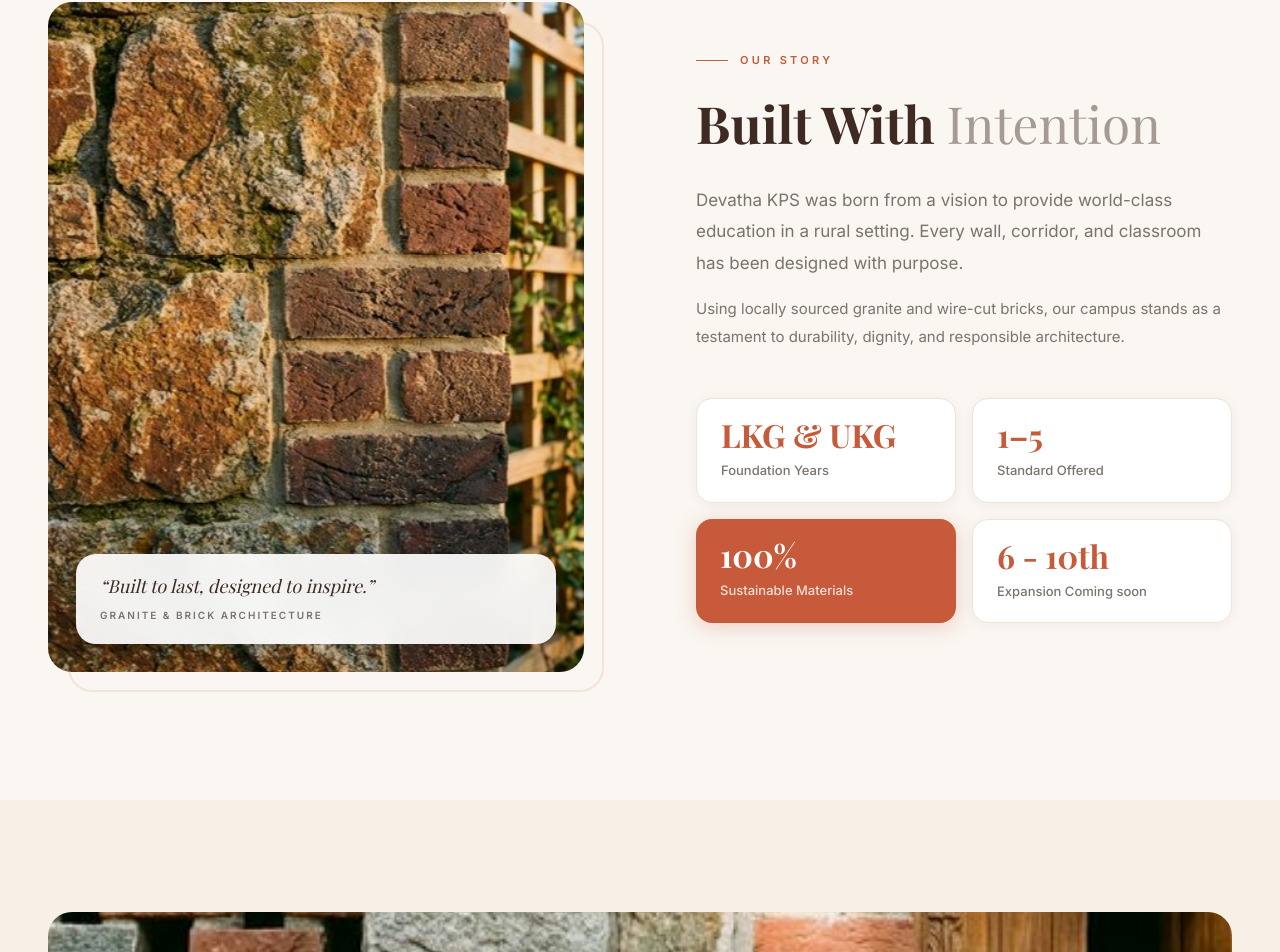
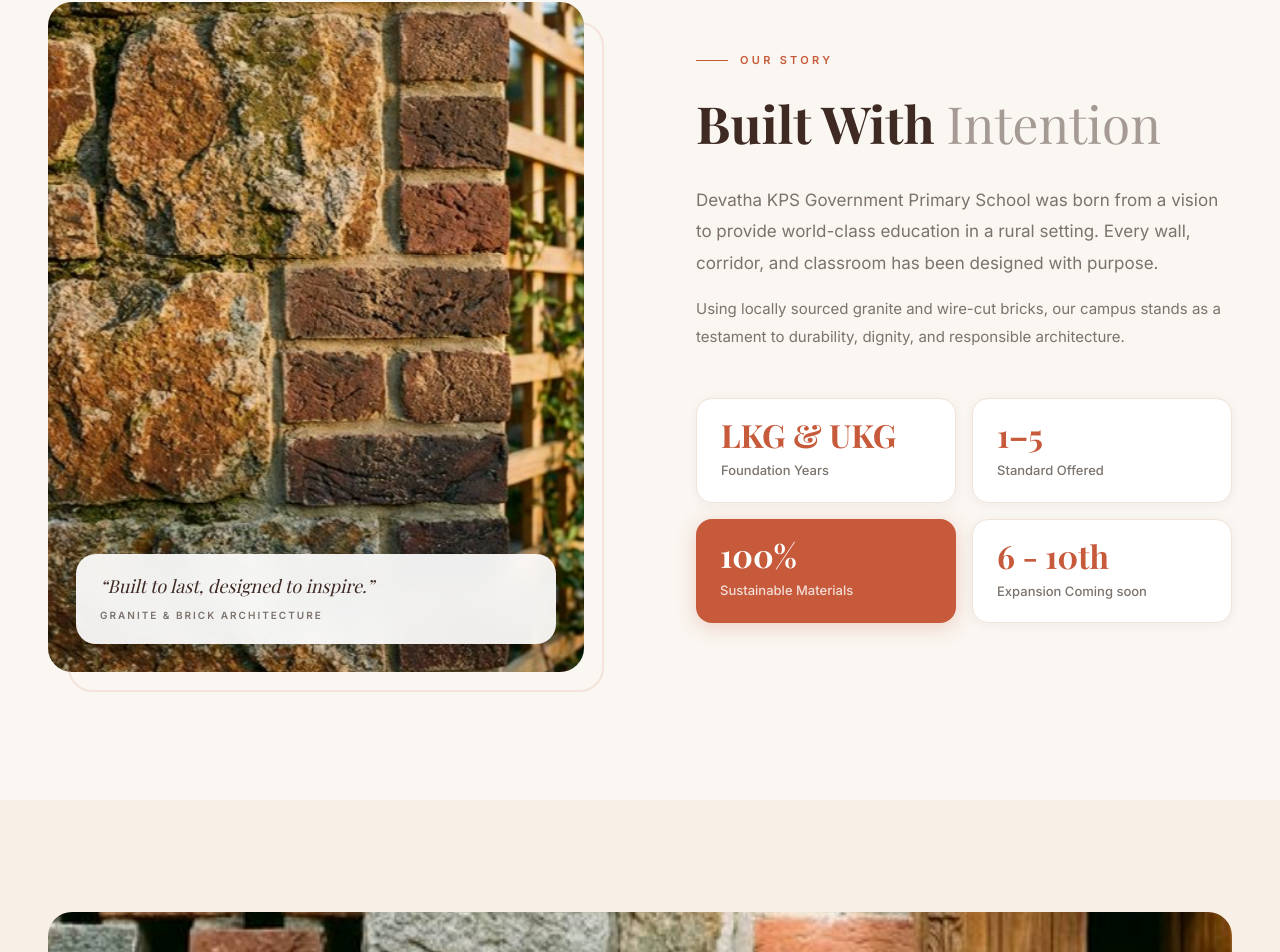
Before and after one commit to rakshithsantosh/devathaKPS, a Next.js app: page / in a window 1280 px wide. Shown: the part 1488-2440 px from the top of the page. Built offline with nearby package versions, Linux system fonts and the light colour scheme; a web font is replaced by a local one.

Commit message:
content change

```diff
--- a/src/components/Story.tsx
+++ b/src/components/Story.tsx
@@ -180,7 +180,7 @@
                                 marginBottom: 16,
                             }}
                         >
-                            Devatha KPS was born from a vision to provide world-class
+                            Devatha KPS Government Primary School was born from a vision to provide world-class
                             education in a rural setting. Every wall, corridor, and classroom
                             has been designed with purpose.
                         </p>
```
